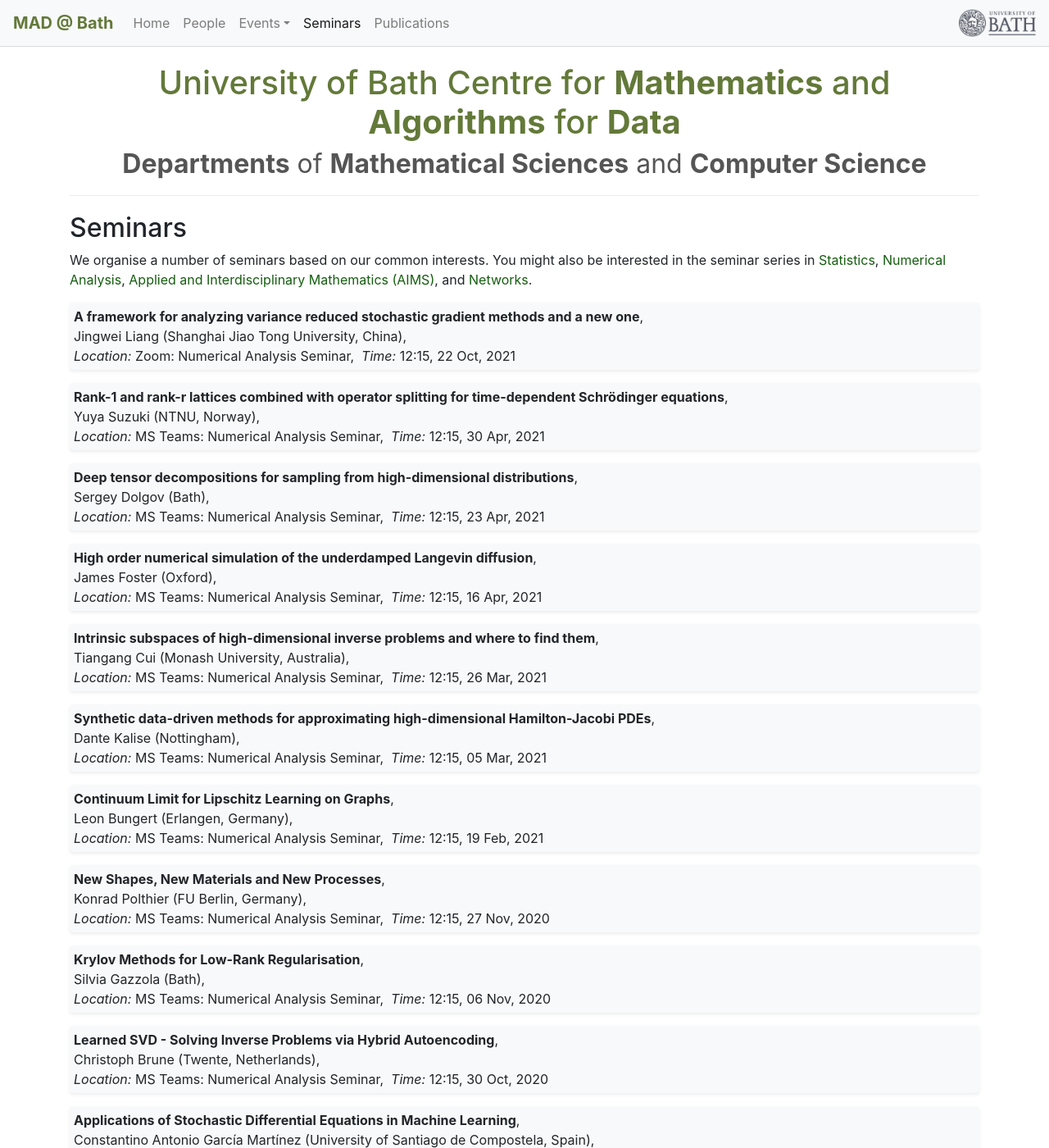
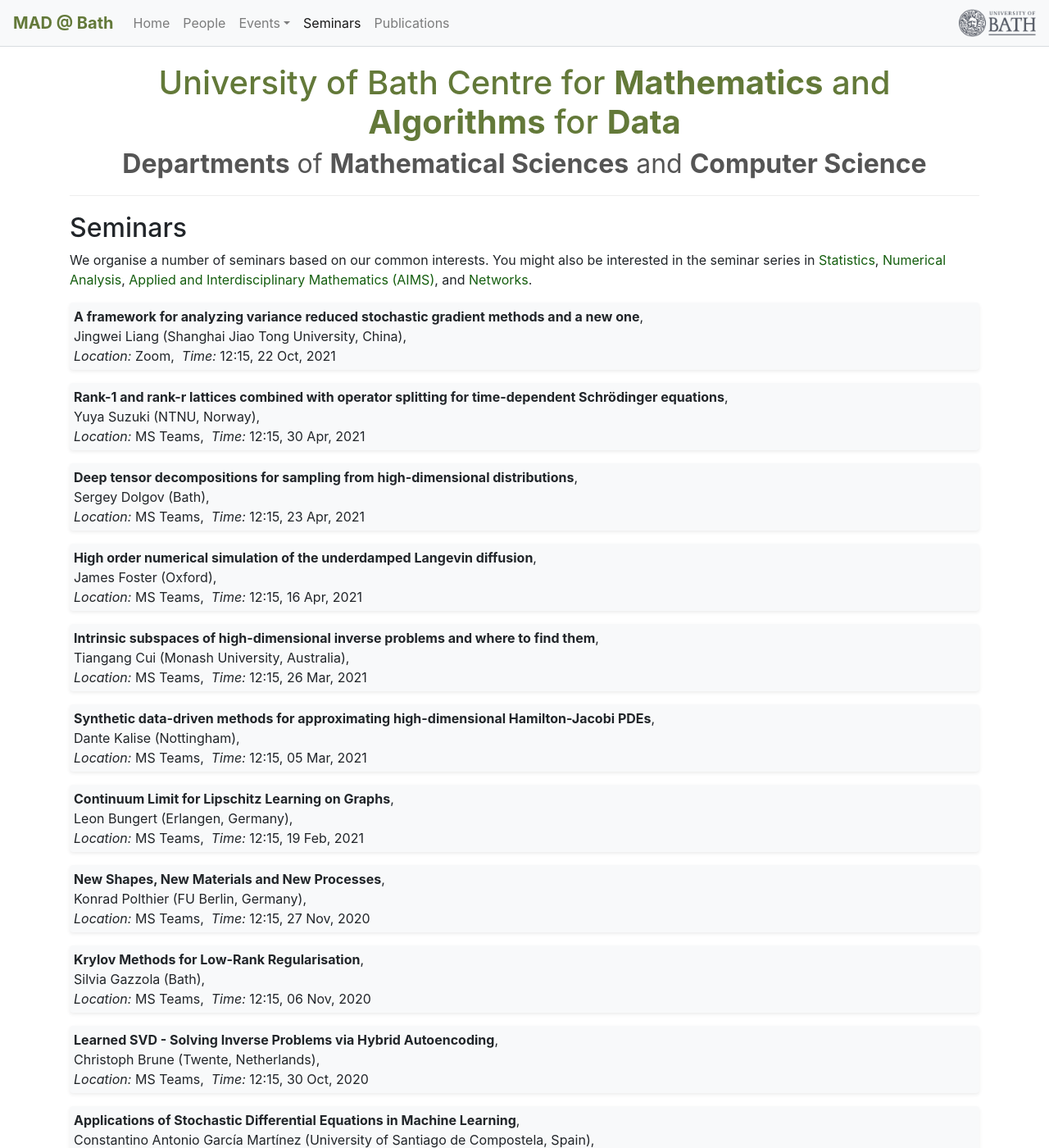
Before and after one commit to mathematics-and-algorithms-for-data/mathematics-and-algorithms-for-data.github.io, a Jekyll site: the page built from seminars.md, in a window 1280 px wide and 1400 px high. Shown: the whole window at 82% size. Built offline with Jekyll 4.4.1, drawn with Linux system fonts in a browser that asks for light colours; nearby versions of some CDN libraries; some of the changed text lies outside the part shown.

Commit message:
update some info in seminars

```diff
--- a/_data/seminars.yml
+++ b/_data/seminars.yml
@@ -3,72 +3,72 @@ seminars:
     speaker: "Jingwei Liang (Shanghai Jiao Tong University, China)"
     url: "https://bath-numerical-analysis.github.io/events/current_seminars.html"
     date: 2021-10-22 12:15
-    location: "Zoom: Numerical Analysis Seminar"
+    location: "Zoom"
   - title: 'Rank-1 and rank-r lattices combined with operator splitting for time-dependent Schrödinger equations'
     speaker: Yuya Suzuki (NTNU, Norway)
     url: "https://bath-numerical-analysis.github.io/events/current_seminars.html"
     date: 2021-04-30 12:15
-    location: "MS Teams: Numerical Analysis Seminar"
+    location: "MS Teams"
   - title: Deep tensor decompositions for sampling from high-dimensional distributions
     speaker: Sergey Dolgov (Bath)
     url: "https://bath-numerical-analysis.github.io/events/current_seminars.html"
     date: 2021-04-23 12:15
-    location: "MS Teams: Numerical Analysis Seminar"
+    location: "MS Teams"
   - title: 	High order numerical simulation of the underdamped Langevin diffusion
     speaker: James Foster (Oxford)
     url: "https://bath-numerical-analysis.github.io/events/current_seminars.html"
     date: 2021-04-16 12:15
-    location: "MS Teams: Numerical Analysis Seminar"
+    location: "MS Teams"
   - title: 	Intrinsic subspaces of high-dimensional inverse problems and where to find them
     speaker: Tiangang Cui (Monash University, Australia)
     url: "https://bath-numerical-analysis.github.io/events/current_seminars.html"
     date: 2021-03-26 12:15
-    location: "MS Teams: Numerical Analysis Seminar"
+    location: "MS Teams"
   - title: Synthetic data-driven methods for approximating high-dimensional Hamilton-Jacobi PDEs
     speaker: Dante Kalise (Nottingham)
     url: "https://bath-numerical-analysis.github.io/events/current_seminars.html"
     date: 2021-03-05 12:15
-    location: "MS Teams: Numerical Analysis Seminar"
+    location: "MS Teams"
   - title: Continuum Limit for Lipschitz Learning on Graphs
     speaker: Leon Bungert (Erlangen, Germany)
     url: "https://bath-numerical-analysis.github.io/events/current_seminars.html"
     date: 2021-02-19 12:15
-    location: "MS Teams: Numerical Analysis Seminar"
+    location: "MS Teams"
   - title: "New Shapes, New Materials and New Processes"
     speaker: "Konrad Polthier (FU Berlin, Germany)"
     url: "https://bath-numerical-analysis.github.io/events/current_seminars.html"
     date: 2020-11-27 12:15
-    location: "MS Teams: Numerical Analysis Seminar"
+    location: "MS Teams"
   - title: "Krylov Methods for Low-Rank Regularisation"
     speaker: "Silvia Gazzola (Bath)"
     url: "https://bath-numerical-analysis.github.io/events/current_seminars.html"
     date: 2020-11-06 12:15
-    location: "MS Teams: Numerical Analysis Seminar"
+    location: "MS Teams"
   - title: "Learned SVD - Solving Inverse Problems via Hybrid Autoencoding"
     speaker: "Christoph Brune (Twente, Netherlands)"
     url: "https://bath-numerical-analysis.github.io/events/current_seminars.html"
     date: 2020-10-30 12:15
-    location: "MS Teams: Numerical Analysis Seminar"
+    location: "MS Teams"
   - title: "Applications of Stochastic Differential Equations in Machine Learning"
     speaker: "Constantino Antonio García Martínez (University of Santiago de Compostela, Spain)"
     url: "https://bath-numerical-analysis.github.io/events/current_seminars.html"
     date: 2020-10-23 12:15
-    location: "MS Teams: Numerical Analysis Seminar"
+    location: "MS Teams"
   - title: "Spectral methods for graph clustering, old and new"
     speaker: "Luca Zanetti (Bath)"
     url: "https://bath-numerical-analysis.github.io/events/current_seminars.html"
     date: 2020-10-09 12:15
-    location: "MS Teams: Numerical Analysis Seminar"
+    location: "MS Teams"
   - title: "Deep Generative Models in Lattice Field Theories"
     speaker: "Pan Kessel (TU Berlin, Germany)"
     url: "https://bath-numerical-analysis.github.io/events/current_seminars.html"
     date: 2020-10-02 12:15
-    location: "MS Teams: Numerical Analysis Seminar"
+    location: "MS Teams"
   - title: "Allen-Cahn and MBO on graphs"
     speaker: "Jeremy Budd (Delft, Netherlands)"
     url: "https://bath-numerical-analysis.github.io/events/current_seminars.html"
     date: 2020-05-15 12:15
-    location: "MS Teams: Numerical Analysis Seminar"
+    location: "MS Teams"
   - title: "A fine(r)-grained perspective onto object interactions"
     speaker: "Dima Damen (University of Bristol)"
     date: 2020-03-24 11:15
```
